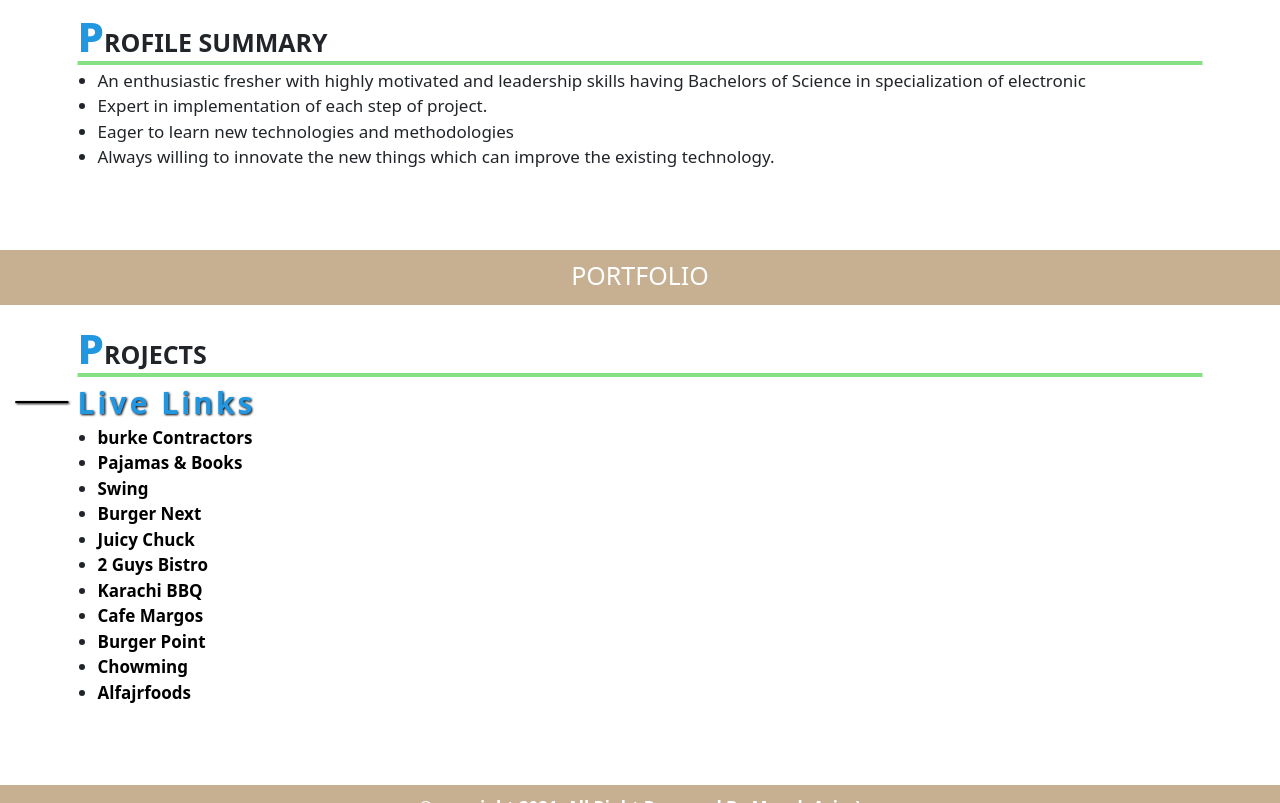
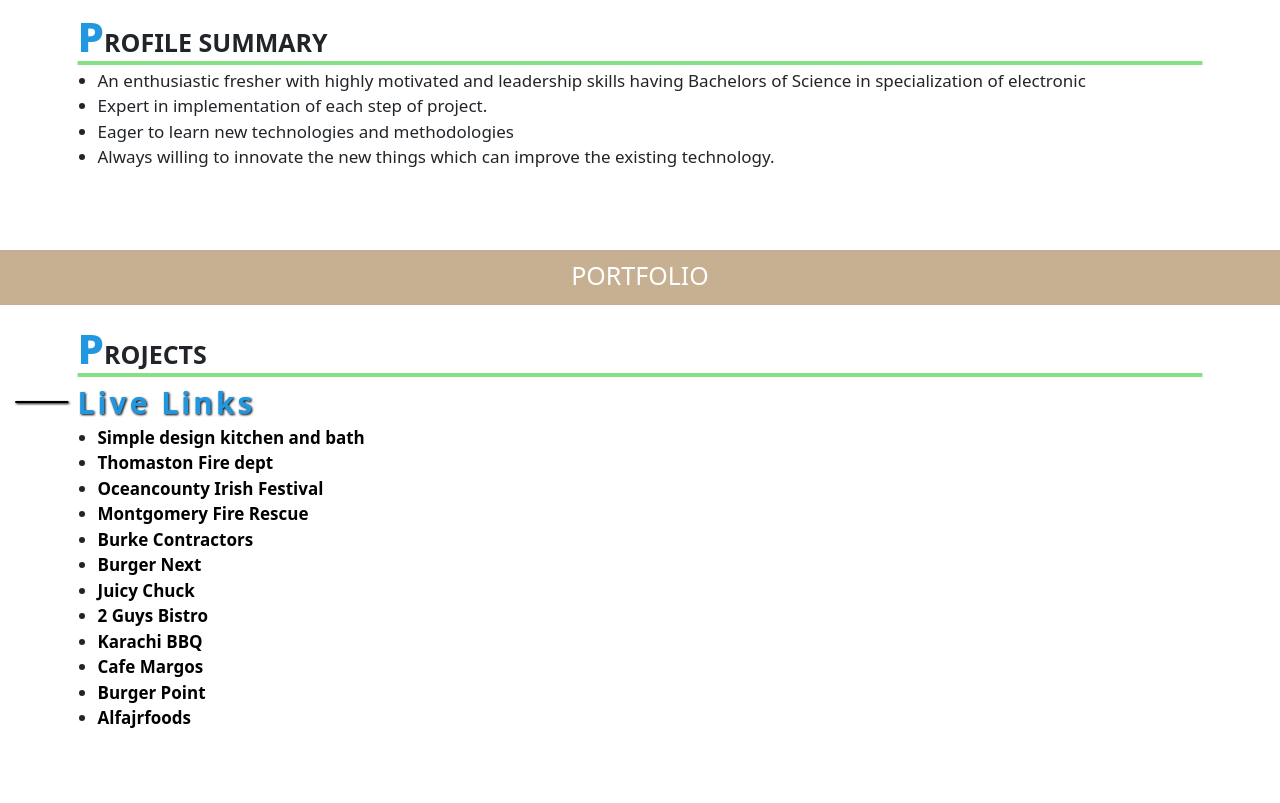
Before and after one commit to musab123bs/my-resume, a plain HTML site: page index.html in a window 1280 px wide. Shown: the part 1997-2800 px from the top of the page. Drawn offline with nearby package versions, Linux system fonts and the light colour scheme.

Commit message:
Wow Done

```diff
--- a/index.html
+++ b/index.html
@@ -31,7 +31,7 @@
                     <div class="col-md-4 col-sm-6 p-0 mx-auto">
                         <div class="header-col colum-2">
                             <div class="logo">
-                                <img src="img/musab.webp" alt="musab's pic">
+                                <img src="img/new-image.webp" alt="musab's pics">
                             </div>
                         </div>
                     </div>
@@ -58,7 +58,8 @@
                             <p><i class="fa fa-id-card"></i>&nbsp;42401-3286076-7</p>
                             <p><a href="mailto:musabaziz123bs@gmail.com"><i class="fa fa-envelope"></i>&nbsp;
                                     musabaziz123bs@gmail.com</a></p>
-                                    <p><i class="fa fa-map-marker"></i>&nbsp; House# R-45 Sector 8, North Karachi- 75850, Pakistan </p>
+                            <p><i class="fa fa-map-marker"></i>&nbsp; House# R-45 Sector 8, North Karachi- 75850,
+                                Pakistan </p>
                             <p><i class="fa fa-birthday-cake"></i>&nbsp;July 20th 1995 </p>
                             <p><i class="fa fa-flag"></i>&nbsp;Pakistani</p>
                         </div>
@@ -223,18 +224,18 @@
                         <h2 class="sub-heading">PROJECTS</h2>
                         <span><strong>Live Links</strong></span>
                         <ul class="work-designation main-project">
-                            <li><a href="https://burkecontractors.com/" target="_balnk">burke Contractors</a></li>
-                            <li><a href="https://www.pajamasandbooks.com/" target="_balnk">Pajamas &amp; Books</a></li>
-                            <li><a href="https://swing.com.pk/">Swing</a></li>
+                            <li><a href="https://simpledesignkitchenandbath.com/" target="_blank">Simple design kitchen and bath</a></li>
+                            <li><a href="https://thomastonfd.bcinewmedia.com/" target="_blank">Thomaston Fire dept </a></li>
+                            <li><a href="https://oceancountyirishfestival.com/" target="_blank">Oceancounty Irish Festival</a></li>
+                            <li><a href="https://montgomeryfirerescue.com/" target="_blank">Montgomery Fire Rescue</a></li>
+                            <li><a href="https://burkecontractors.com/" target="_balnk">Burke Contractors</a></li>
                             <li><a href="https://burgernextofficial.com/" target="_balnk">Burger Next</a></li>
                             <li><a href="https://juicychuck.pk/" target="_balnk">Juicy Chuck</a></li>
                             <li><a href="https://2gb.com.pk/" target="_balnk">2 Guys Bistro</a></li>
                             <li><a href="https://karachibbq.pk/" target="_balnk">Karachi BBQ</a></li>
                             <li><a href="https://www.cafemargos.com/" target="_balnk">Cafe Margos</a></li>
                             <li><a href="https://burgerpoint.pk/" target="_balnk">Burger Point</a></li>
-                            <li><a href="https://chowming.pk/" target="_balnk">Chowming</a></li>
-                            <li><a href="http://host.symits.com/~symbioshostcpane/beta/alfajrfoods"
-                                    target="_blank">Alfajrfoods</a></li>
+                            <li><a href="http://host.symits.com/~symbioshostcpane/beta/alfajrfoods" target="_blank">Alfajrfoods</a></li>
                         </ul>
                     </div>
                 </div>
@@ -244,14 +245,9 @@
 
         <footer class="footer">
             <div class="copyright text-center p-3">
-                <p>©copyright 2021. All Right Reserved By Musab Aziz :)</p>
+                <p>©copyright 2022. All Right Reserved By Musab Aziz :)</p>
             </div>
         </footer>
     </div>
-
-
-
-
 </body>
-
 </html>
```
Also changed, not shown: img/new-image.webp (added).
